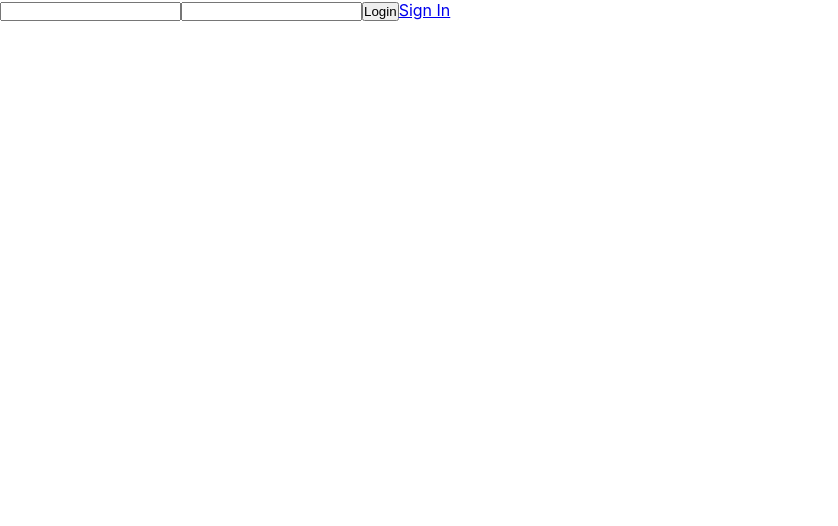
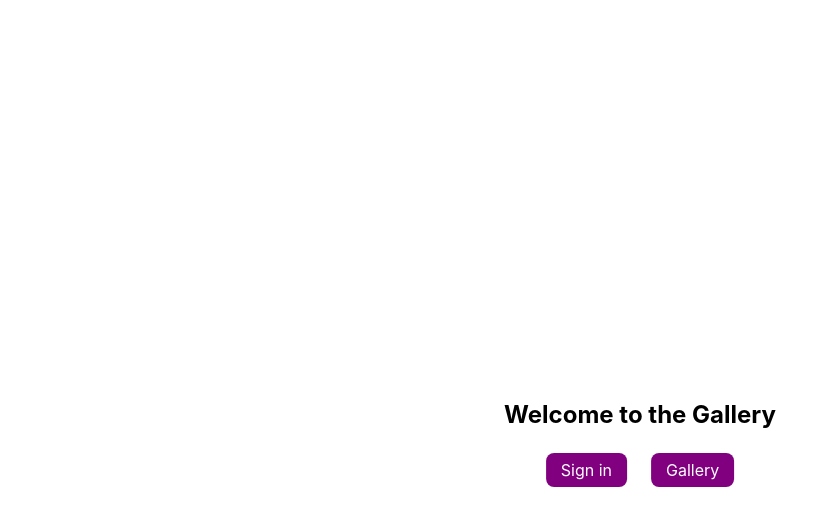
Before and after one commit to Johnsonjrf/image-gallery, a React (Create React App) app: page / in a window 1280 px wide. Shown: the top 526 px of the page, without its empty margins (0-838 px from the left). Built offline with nearby package versions, Linux system fonts and the light colour scheme.

Commit message:
uthentication

```diff
--- a/src/components/Gallery.js
+++ b/src/components/Gallery.js
@@ -1,4 +1,4 @@
-import React from 'react'
+import React, { useState } from 'react'
 import Logo from '../assets/feature-1.png';
 import Logo1 from '../assets/feature-2.png';
 import Logo2 from '../assets/feature-3.png';
@@ -13,28 +13,83 @@ import Logo10 from '../assets/image-s2.png';
 import Logo11 from '../assets/image-s3.png';
 import Logo12 from '../assets/image-s4.png';
 import Logo13 from '../assets/image-s5.png';
-import { DragDropContext, Droppable } from 'react-beautiful-dnd';
 
 const Gallery = () => {
-    const imageDetails = [Logo, Logo1, Logo2, Logo3, Logo4, Logo5, Logo6, Logo7, Logo8, Logo9, Logo10, Logo11, Logo12, Logo13]
+    const [imageDetails, setImageDetails] = useState([
+        {
+            src: Logo,
+            name: "movie"
+        },
+        {
+            src: Logo1,
+            name: "movie"
+        },
+        {
+            src: Logo2,
+            name: "movie"
+        },
+        {
+            src: Logo3,
+            name: "movie"
+        },
+        {
+            src: Logo4,
+            name: "house"
+        },
+        {
+            src: Logo5,
+            name: "house"
+        },
+        {
+            src: Logo6,
+            name: "house"
+        },
+        {
+            src: Logo7,
+            name: "house"
+        },
+        {
+            src: Logo8,
+            name: "house"
+        },
+        {
+            src: Logo9,
+            name: "house"
+        },
+        {
+            src: Logo10,
+            name: "person"
+        },
+        {
+            src: Logo11,
+            name: "house"
+        },
+        {
+            src: Logo12,
+            name: "house"
+        },
+        {
+            src: Logo13,
+            name: "house"
+        }
+    ])
 
 
   return (
-    <DragDropContext>
-        <Droppable droppableId='imageContainer'>
-        {(provided) => {
+    <div className=''>
+        <div className='hero'>
+            <input type='text' placeholder='search...'/>
+        </div>
+        <div className='imageContainer'>
+            {imageDetails.map(image => (
+                <div className='imageDetails'>
+                 <img src={image.src} alt='hotel'/>
+                 <span className='image-name'>{image.name}</span>
+                </div>
+            ))}
+        </div>
 
-
-            <div className='imageContainer' {...provided.droppableProps} ref={provided.innerRef}>
-                {imageDetails.map(image => (
-                    <div className='imageDetails'>
-                        <img src={image} alt='hotel'/>
-                    </div>
-                 ))}
-            </div>
-        }}
-    </Droppable>
-    </DragDropContext>
+    </div>
   )
 }
 
--- a/src/components/Login.js
+++ b/src/components/Login.js
@@ -4,10 +4,11 @@ const Login = () => {
   return (
     <div className='login'>
         <form>
-            <input type='text'/>
-            <input type='password'/>
-            <button>Login</button>
-            <a href='/sign-in'>Sign In</a>
+            <h2>Welcome to the Gallery</h2>
+            <div className='link-btns'>
+                <a href='/Sign-in'>Sign in</a>
+                <a href='/protected'>Gallery</a>
+            </div>
         </form>
     </div>
   )
--- a/src/index.css
+++ b/src/index.css
@@ -23,6 +23,15 @@ html, body{
   height: 100%;
 }
 
+a{
+  text-decoration: none;
+  padding: 7px 15px;
+  color: #fff;
+  background: purple;
+  border-radius: 8px;
+  border: none;
+}
+
 .container{
   display: flex;
 }
@@ -32,15 +41,84 @@ html, body{
   height: 100%;
 }
 
+.hero{
+  height: 400px;
+  background: rgb(227, 129, 227);
+  position: relative;
+  display: flex;
+  align-items: center;
+  justify-content: center;
+}
+
+.hero input{
+  display: block;
+  width: 40%;
+  padding: 20px 7px;
+  font-size: 18px;
+  margin: auto;
+  border-radius: 10px;
+  /* margin-bottom: 0;
+  position: absolute;
+  bottom: -18px;
+  left: 50%;
+  transform: translateX(-50%); */
+  border: none;
+}
+
 .imageContainer{
   width: 100%;
   height: 100%;
   display: grid;
   grid-template-columns: repeat(4, 1fr);
   gap: 2rem;
+  padding: 2rem;
+}
+
+.imageDetails{
+  position: relative;
 }
 
 .imageDetails img{
   width: 100%;
 
 }
+
+.image-name{
+  position: absolute;
+  bottom: 10px;
+  left: 10px;
+  background: grey;
+  padding: 3px;
+}
+
+.login{
+  position: absolute;
+  left: 50%;
+  top: 50%;
+  transform: translate(-50%);
+  text-align: center;
+  display: flex;
+  flex-direction: column;
+  justify-content: center;
+  align-items: center;
+}
+
+.login form{
+  display: flex;
+  flex-direction: column;
+  align-items: center;
+  justify-content: center;
+  gap: 1.5rem;
+}
+
+.link-btns{
+  display: flex;
+  gap: 1.5rem;
+  margin: auto;
+}
+
+@media screen and (max-width: 450px) {
+  .imageContainer{
+    grid-template-columns: repeat(1, 1fr);
+  }
+}
```
